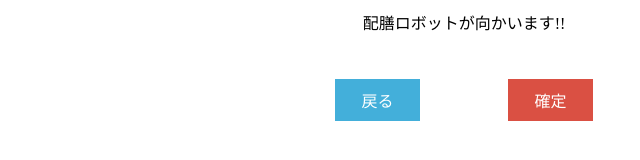
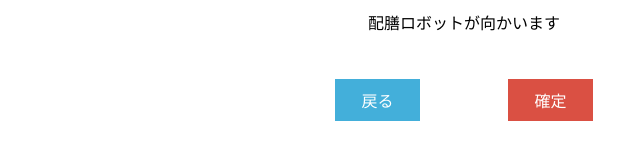
Before and after one commit to wacch/ClearDishesRobot-web, a plain HTML site: page index.html in a window 1280 px wide. Shown: the part 262-422 px from the top of the page, 176-816 px from the left. Drawn offline with Linux system fonts and the light colour scheme.

Commit message:
びっくりまーくけした

```diff
--- a/index.html
+++ b/index.html
@@ -13,7 +13,7 @@
                 <p>席番</p>
                 <p><span id="seat">null</span>番</p>
                 <p>人数：<span id="people">null</span>人</p>
-                <p>配膳ロボットが向かいます!!</p>
+                <p>配膳ロボットが向かいます</p>
             </div>
             <div class="buttons">
                 <button onclick="location.href='select.html'">戻る</button>
```
